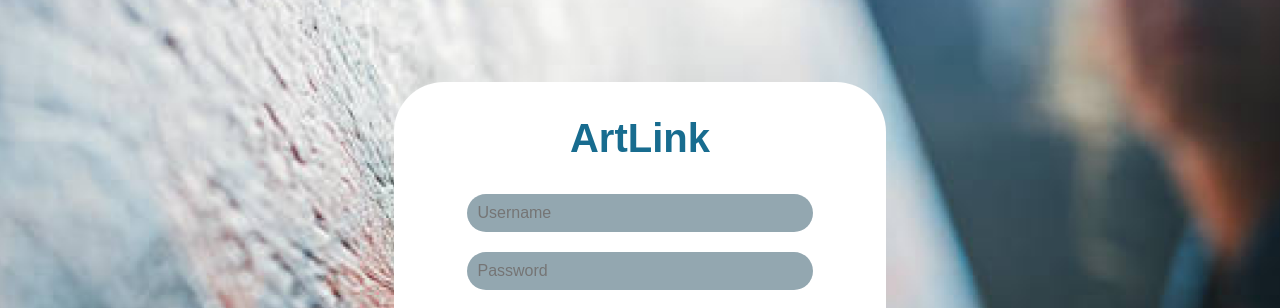
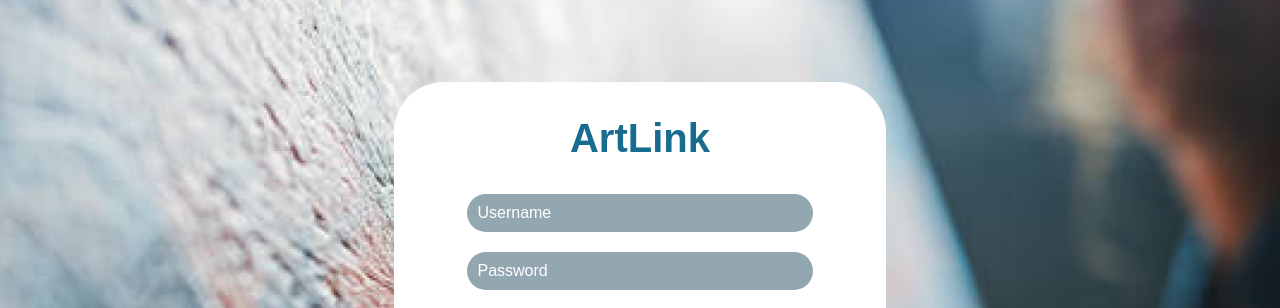
Before and after one commit to i-taylor/EECS497PROJ, a plain HTML site: page index.html in a window 1280 px wide. Shown: the top 308 px of the page. Drawn offline with Linux system fonts and the light colour scheme.

Commit message:
Update style.css
change placeholder to be white so u can see it

```diff
--- a/css/style.css
+++ b/css/style.css
@@ -104,6 +104,10 @@ REGISTER.HTML -> REGISTER FORM
     background-color: #93A7B0;
 }
 
+input::placeholder {
+    color: white;
+}
+
 .ArtLinkRegister button {
     padding: 10px;
     font-size: 24px;
```
